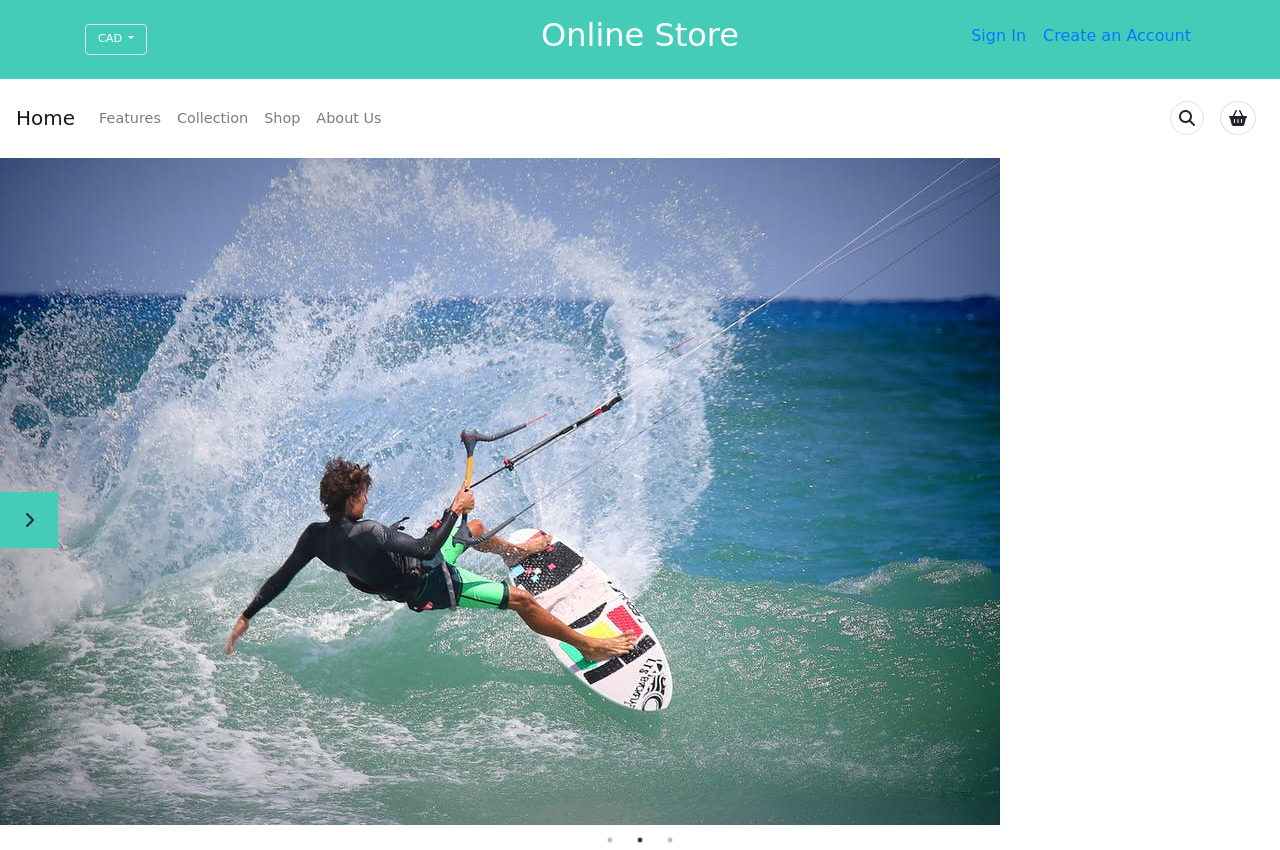
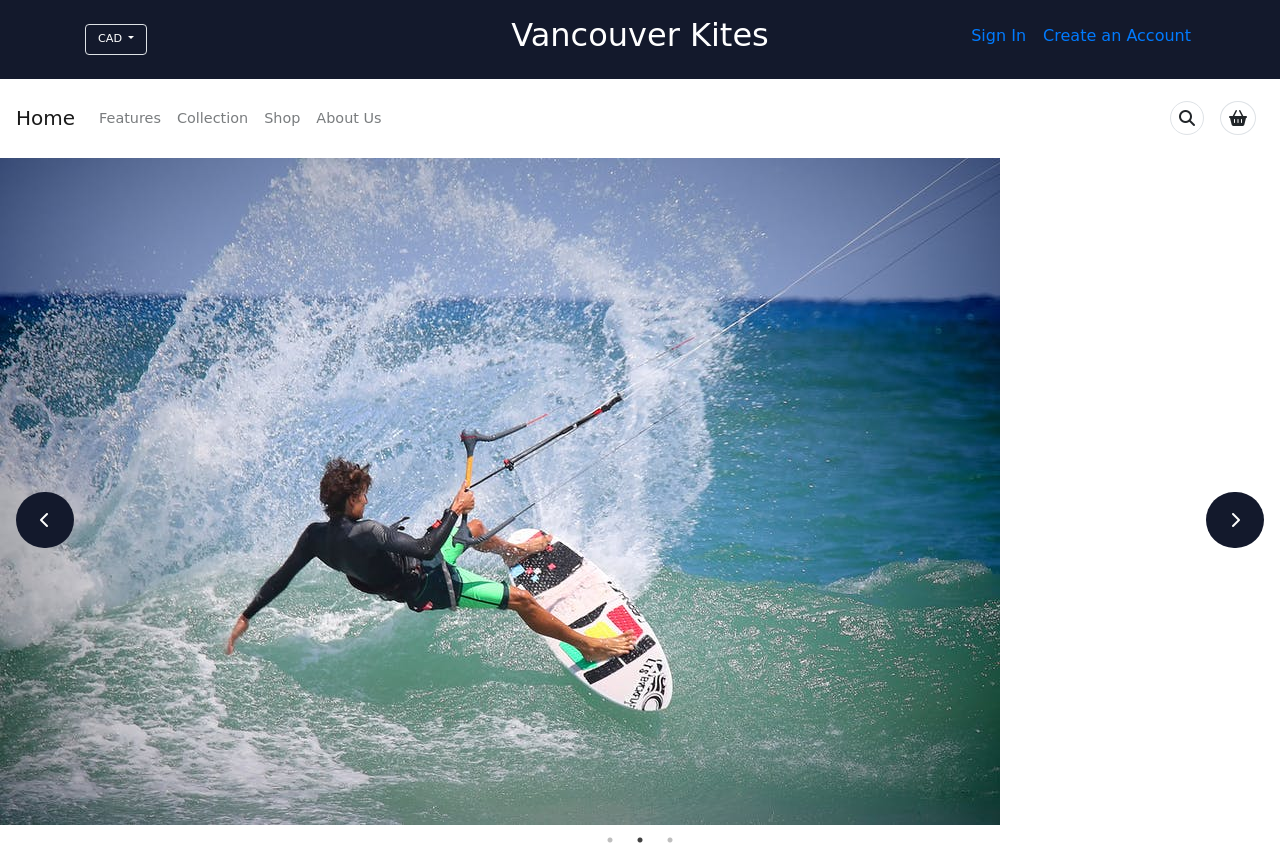
Before and after one commit to kaelif/Online-Shopping-Page, a plain HTML site: page index.html in a window 1280 px wide. Drawn offline with nearby package versions, Linux system fonts and the light colour scheme; files that its build step writes are made by us from their sources; files whose address does not match are found by name.

Commit message:
added better banner

```diff
--- a/css/style.css
+++ b/css/style.css
@@ -3,7 +3,7 @@
 
 :root{
     --light-gray: #2b3032a1;
-    --primary-color: #45ccb8;
+    --primary-color: #13192c;
     --border: #2b303218;
     --text-color: #ff686b;
     --bold: "Bold", cursive;
@@ -86,5 +86,11 @@ header-links a{
 .site-slider .slider-btn .next{
     background-color: var(--primary-color);
     padding: 1rem 1.5rem;
+    border-radius: 10rem;
+    color: white;
+    margin: 0 1rem;
 }
+
+.right-0{
+    right: 0;
 }
--- a/index.html
+++ b/index.html
@@ -50,7 +50,7 @@
                     </div>
                 </div>
                 <div class="col-md-4 col-12 text-center">
-                    <h2 class="my-md-3 site-title text-white">Online Store</h2>
+                    <h2 class="my-md-3 site-title text-white">Vancouver Kites</h2>
                 </div>
                 <div class="col-md-4 col-12 text-right">
                     <p class="my-md-4 header-links">
@@ -107,7 +107,7 @@
             <div class="site-slider">
                 <div class="single-item">
                     <div>
-                        <img src="/assets/climbing-banner.jpeg" class="img-fluid" alt="Banner 1">
+                        <img src="/assets/kite-banner.jpg" class="img-fluid" alt="Banner 1">
                     </div>
                     <div>
                         <img src="/assets/kiting-banner.jpeg" class="img-fluid" alt="Banner 2">
```
Also changed, not shown: assets/kite-banner.jpg (added).
